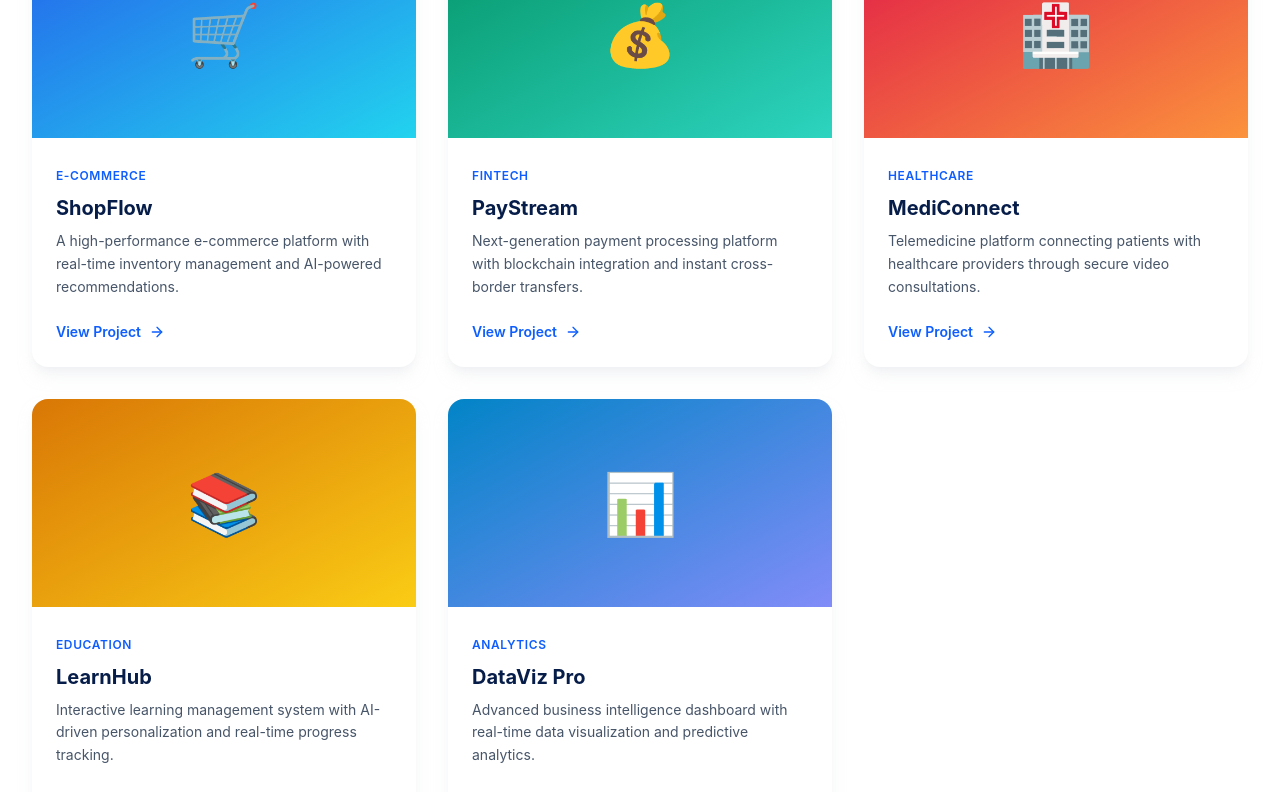
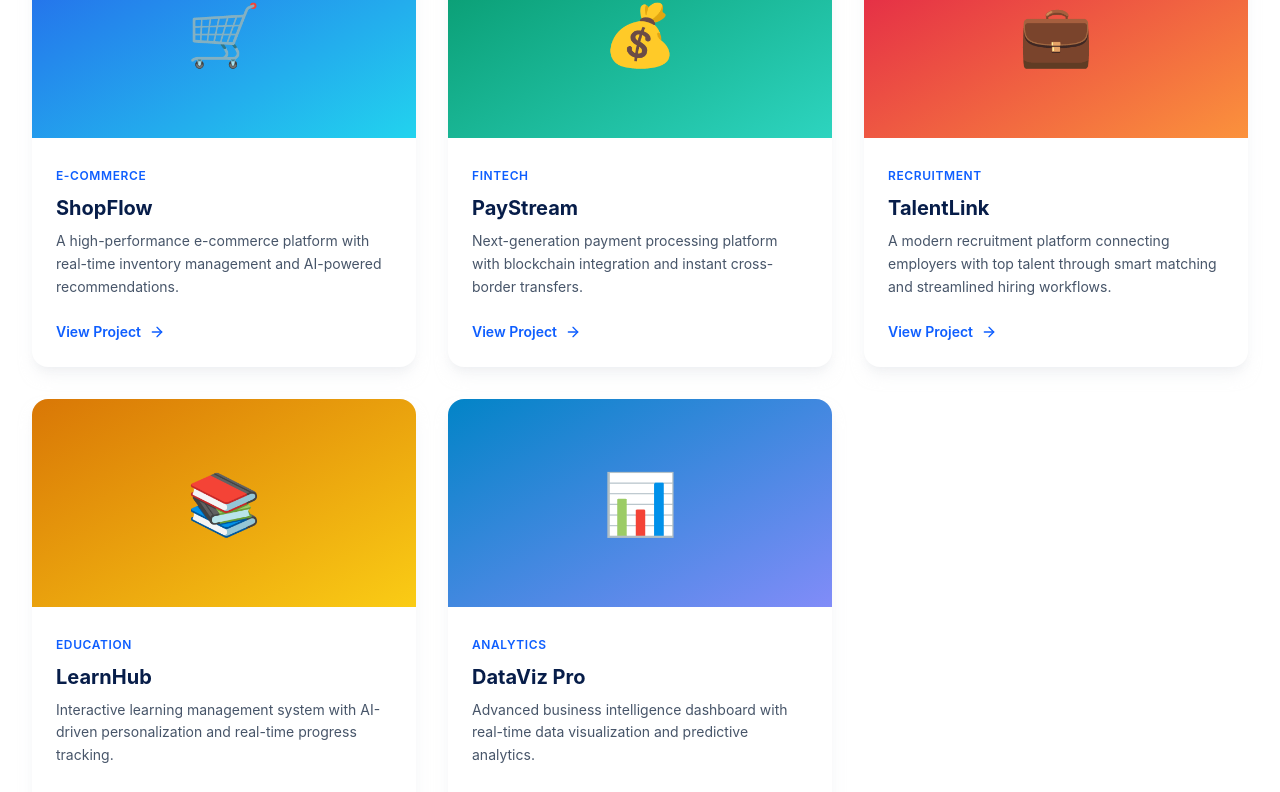
Before and after one commit to harmony4814/nsbtech, a Next.js app: page / in a window 1280 px wide. Shown: the part 4764-5556 px from the top of the page. Built offline with nearby package versions, Linux system fonts and the light colour scheme.

Commit message:
update MediConnect to TalentLink recruitment platform

```diff
--- a/src/components/FeaturedProjects.tsx
+++ b/src/components/FeaturedProjects.tsx
@@ -24,12 +24,12 @@ const projects = [
     emoji: "💰",
   },
   {
-    category: "Healthcare",
-    name: "MediConnect",
+    category: "Recruitment",
+    name: "TalentLink",
     description:
-      "Telemedicine platform connecting patients with healthcare providers through secure video consultations.",
+      "A modern recruitment platform connecting employers with top talent through smart matching and streamlined hiring workflows.",
     gradient: "from-rose-600 to-orange-400",
-    emoji: "🏥",
+    emoji: "💼",
   },
   {
     category: "Education",
```
